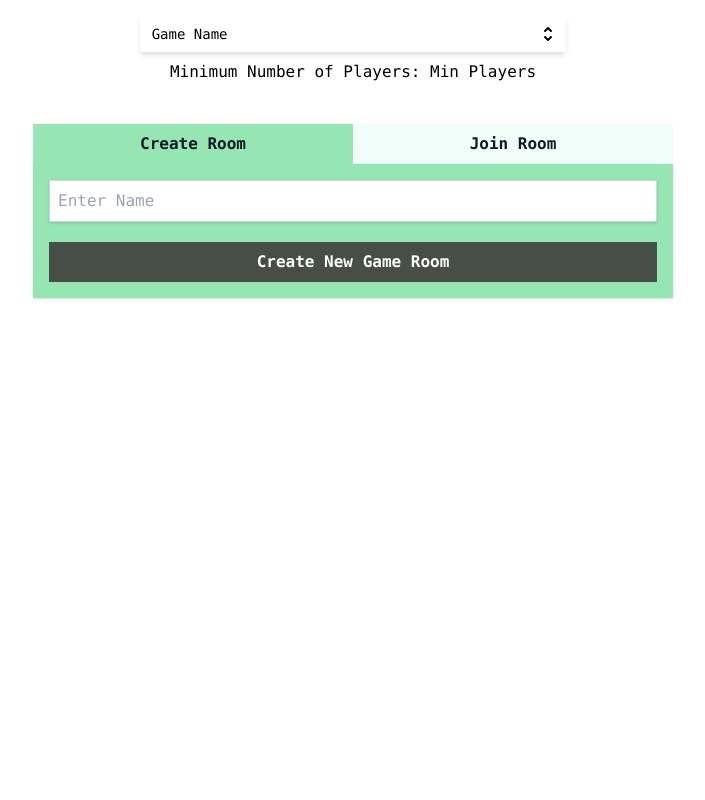
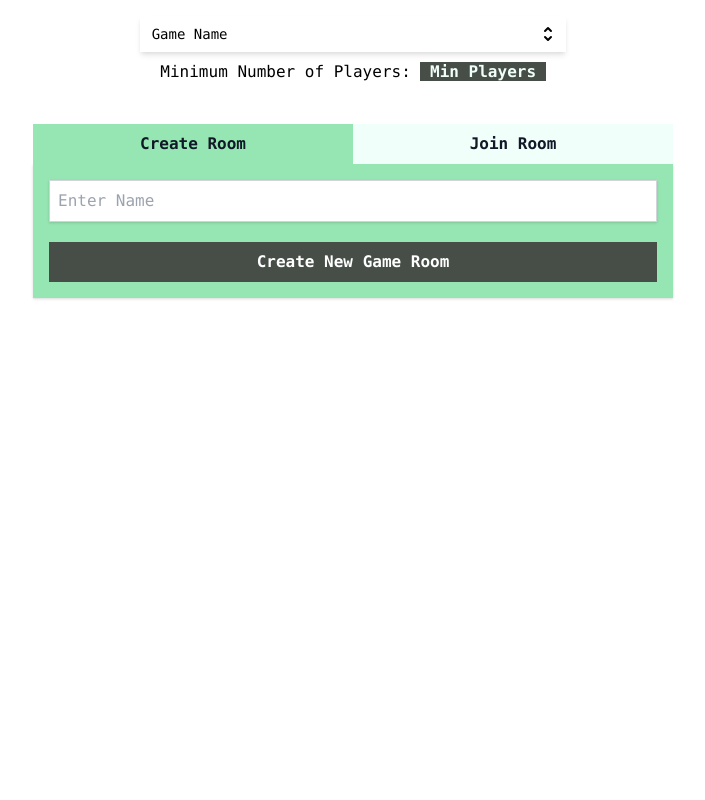
Before and after one commit to PlaThyme/PlaThyme, a React (Create React App) app in the folder client/: page / in a window 1280 px wide. Shown: the top 800 px of the page, without its empty margins (287-992 px from the left). Built offline with nearby package versions, Linux system fonts and the light colour scheme.

Commit message:
modifying game name

```diff
--- a/client/src/App.js
+++ b/client/src/App.js
@@ -13,7 +13,7 @@ const playerInfo = ["Mike", "Vandana", "Zach", "David", "QuizMASTER"]
 
 function App() {
   const [listofGames, setListofGames] = useState([
-    {gameId: 1, gameName: "Decrypto", minPlayers: 4},
+    {gameId: 1, gameName: "game 0", minPlayers: 4},
     {gameId: 2, gameName: "game 1", minPlayers: 3},
     {gameId: 3, gameName: "game 2", minPlayers: 2},
     {gameId: 4, gameName: "game 4", minPlayers: 1},
--- a/client/src/components/SelectGame.jsx
+++ b/client/src/components/SelectGame.jsx
@@ -88,7 +88,10 @@ export default function SelectGame({ handleSelectedGame, listofGames }) {
           </Listbox>
 
           <p class="text-center py-2">
-            Minimum Number of Players: {selected.minPlayers}
+            Minimum Number of Players:{" "}
+            <span className="bg-thyme-darkest text-thyme-lightest">
+              <b>&nbsp;{selected.minPlayers}&nbsp;</b>
+            </span>
           </p>
         </div>
 
```
